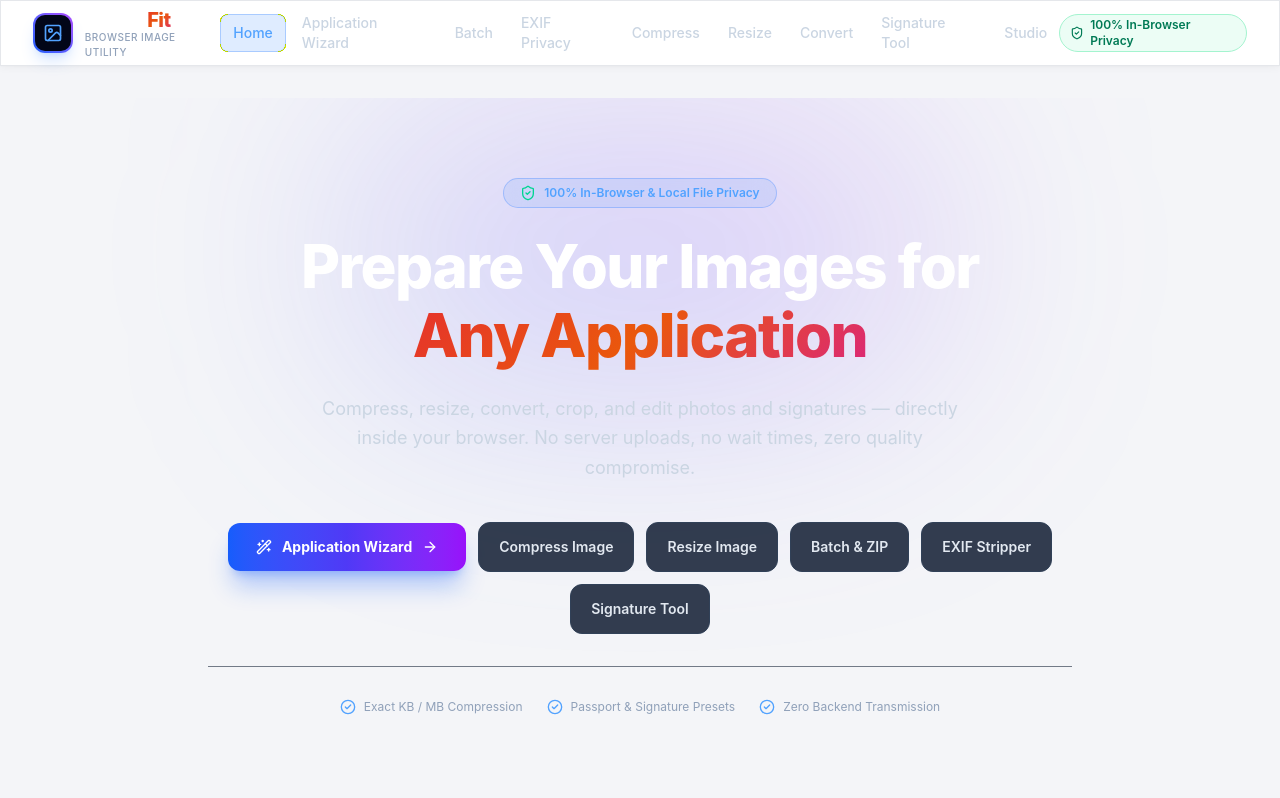
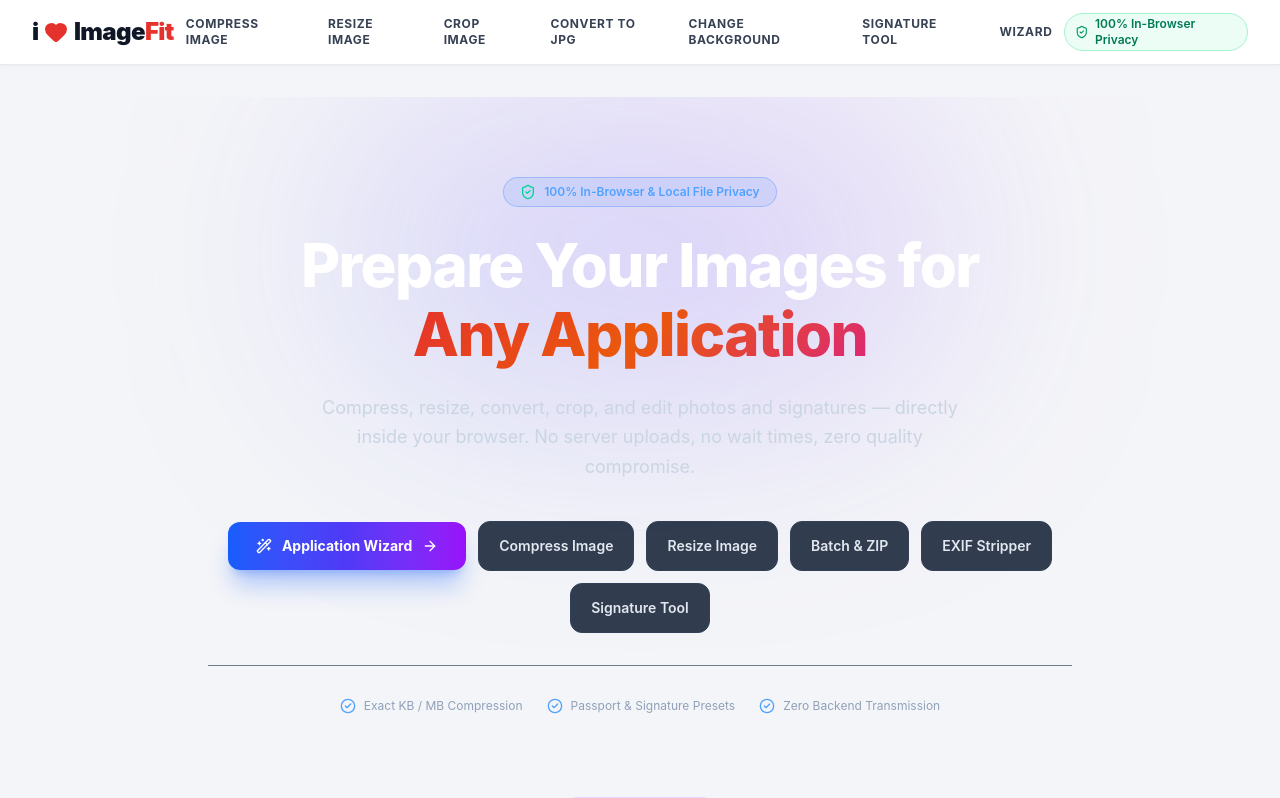
Before and after one commit to ashique1213/imagefit, a React (Vite) app: page / in a window 1280 px wide. Shown: the top 798 px of the page. Built offline with nearby package versions, Linux system fonts and the light colour scheme.

Commit message:
feat(layout): redesign header navigation and implement minimal single-row footer

```diff
--- a/src/components/common/Footer.tsx
+++ b/src/components/common/Footer.tsx
@@ -1,114 +1,37 @@
 import React from 'react';
 import { Link } from 'react-router-dom';
-import { Shield, Lock, Cpu, Image as ImageIcon } from 'lucide-react';
+import { Heart } from 'lucide-react';
 
 export const Footer: React.FC = () => {
   return (
-    <footer className="w-full border-t border-slate-800/80 bg-slate-950 text-slate-400 mt-20">
-      {/* Top Banner: Privacy Commitment */}
-      <div className="border-b border-slate-800/60 bg-gradient-to-r from-slate-900/50 via-blue-950/20 to-slate-900/50 py-6">
-        <div className="max-w-7xl mx-auto px-4 sm:px-6 lg:px-8">
-          <div className="grid grid-cols-1 md:grid-cols-3 gap-6 text-center md:text-left">
-            <div className="flex items-center justify-center md:justify-start gap-3">
-              <div className="p-2.5 rounded-lg bg-blue-500/10 text-blue-400">
-                <Shield className="w-5 h-5" />
-              </div>
-              <div>
-                <h4 className="text-sm font-semibold text-slate-200">100% Client-Side</h4>
-                <p className="text-xs text-slate-400">Zero backend uploads or server storage.</p>
-              </div>
-            </div>
-            <div className="flex items-center justify-center md:justify-start gap-3">
-              <div className="p-2.5 rounded-lg bg-emerald-500/10 text-emerald-400">
-                <Lock className="w-5 h-5" />
-              </div>
-              <div>
-                <h4 className="text-sm font-semibold text-slate-200">Privacy Guaranteed</h4>
-                <p className="text-xs text-slate-400">Your photos & signatures remain strictly private.</p>
-              </div>
-            </div>
-            <div className="flex items-center justify-center md:justify-start gap-3">
-              <div className="p-2.5 rounded-lg bg-purple-500/10 text-purple-400">
-                <Cpu className="w-5 h-5" />
-              </div>
-              <div>
-                <h4 className="text-sm font-semibold text-slate-200">Lightning Fast</h4>
-                <p className="text-xs text-slate-400">Powered directly by modern Web Canvas API.</p>
-              </div>
-            </div>
-          </div>
-        </div>
-      </div>
-
-      {/* Main Footer Content */}
-      <div className="max-w-7xl mx-auto px-4 sm:px-6 lg:px-8 py-12">
-        <div className="grid grid-cols-1 md:grid-cols-4 gap-8">
-          {/* Brand Col */}
-          <div className="md:col-span-1 space-y-4">
-            <div className="flex items-center gap-2.5">
-              <div className="w-8 h-8 rounded-lg bg-blue-600 flex items-center justify-center text-white">
-                <ImageIcon className="w-4 h-4" />
-              </div>
-              <span className="text-lg font-extrabold text-white">
-                Image<span className="text-gradient">Fit</span>
-              </span>
-            </div>
-            <p className="text-xs leading-relaxed text-slate-400">
-              The premier client-side image preparation suite for application forms, exams, government portals, college admissions, and banking uploads.
-            </p>
-          </div>
-
-          {/* Quick Tools */}
-          <div>
-            <h5 className="text-sm font-semibold text-slate-200 mb-3 tracking-wider uppercase text-xs">Primary Tools</h5>
-            <ul className="space-y-2 text-xs">
-              <li>
-                <Link to="/compress" className="hover:text-blue-400 transition-colors">Target KB Compressor</Link>
-              </li>
-              <li>
-                <Link to="/resize" className="hover:text-blue-400 transition-colors">Pixel & Percentage Resizer</Link>
-              </li>
-              <li>
-                <Link to="/convert" className="hover:text-blue-400 transition-colors">JPG / PNG / WebP Converter</Link>
-              </li>
-              <li>
-                <Link to="/signature" className="hover:text-blue-400 transition-colors">Signature Enhancer & Recolor</Link>
-              </li>
-            </ul>
-          </div>
-
-          {/* Additional Features */}
-          <div>
-            <h5 className="text-sm font-semibold text-slate-200 mb-3 tracking-wider uppercase text-xs">More Utilities</h5>
-            <ul className="space-y-2 text-xs">
-              <li>
-                <Link to="/background" className="hover:text-blue-400 transition-colors">Photo Background Swap</Link>
-              </li>
-              <li>
-                <Link to="/crop" className="hover:text-blue-400 transition-colors">Aspect Ratio Cropper</Link>
-              </li>
-              <li>
-                <Link to="/editor" className="hover:text-blue-400 transition-colors">All-in-One Studio Editor</Link>
-              </li>
-            </ul>
-          </div>
-
-          {/* Legal / Notice */}
-          <div>
-            <h5 className="text-sm font-semibold text-slate-200 mb-3 tracking-wider uppercase text-xs">Browser Processing</h5>
-            <div className="bg-slate-900/80 border border-slate-800 rounded-lg p-3 text-xs leading-relaxed text-slate-400">
-              <p className="font-medium text-slate-300 mb-1">Notice:</p>
-              ImageFit processes images using standard HTML5 Canvas & HTML Blob Web APIs inside your browser session. Files are never transmitted anywhere.
-            </div>
-          </div>
+    <footer className="w-full border-t border-gray-200 bg-white py-6 mt-16">
+      <div className="max-w-7xl mx-auto px-4 sm:px-6 lg:px-8 flex flex-col sm:flex-row items-center justify-between gap-4 text-xs text-gray-500">
+        <div className="flex items-center gap-2">
+          <Link to="/" className="flex items-center gap-1 font-bold text-gray-900 hover:text-gray-700">
+            <span className="font-black text-sm tracking-tight">i</span>
+            <Heart className="w-3.5 h-3.5 fill-[#e5322d] text-[#e5322d]" />
+            <span className="font-black text-sm tracking-tight">
+              Image<span className="text-[#e5322d]">Fit</span>
+            </span>
+          </Link>
+          <span className="text-gray-300">•</span>
+          <span>© {new Date().getFullYear()} ImageFit</span>
         </div>
 
-        {/* Bottom Bar */}
-        <div className="mt-12 pt-6 border-t border-slate-800/60 flex flex-col sm:flex-row items-center justify-between text-xs text-slate-500 gap-4">
-          <p>© {new Date().getFullYear()} ImageFit. All rights reserved.</p>
-          <p className="flex items-center gap-1">
-            100% Client-Side In-Browser Processing
-          </p>
+        <div className="flex flex-wrap items-center justify-center gap-x-5 gap-y-2 font-medium text-gray-600">
+          <Link to="/compress" className="hover:text-[#e5322d] transition-colors">Compress</Link>
+          <Link to="/resize" className="hover:text-[#e5322d] transition-colors">Resize</Link>
+          <Link to="/crop" className="hover:text-[#e5322d] transition-colors">Crop</Link>
+          <Link to="/convert" className="hover:text-[#e5322d] transition-colors">Convert</Link>
+          <Link to="/background" className="hover:text-[#e5322d] transition-colors">Background</Link>
+          <Link to="/signature" className="hover:text-[#e5322d] transition-colors">Signature</Link>
+          <Link to="/pipeline" className="hover:text-[#e5322d] transition-colors">Wizard</Link>
+        </div>
+
+        <div className="flex items-center gap-1 text-gray-400">
+          <span>Made with</span>
+          <Heart className="w-3.5 h-3.5 fill-[#e5322d] text-[#e5322d]" />
+          <span>in browser</span>
         </div>
       </div>
     </footer>
--- a/src/components/common/Header.tsx
+++ b/src/components/common/Header.tsx
@@ -1,22 +1,30 @@
-import React, { useState } from 'react';
+import React, { useState, useEffect } from 'react';
 import { Link, useLocation } from 'react-router-dom';
-import { ShieldCheck, Image, Menu, X } from 'lucide-react';
+import {
+  Heart,
+  ShieldCheck,
+  Menu,
+  X,
+} from 'lucide-react';
 import { Badge } from './Badge';
 
 export const Header: React.FC = () => {
   const [mobileMenuOpen, setMobileMenuOpen] = useState(false);
   const location = useLocation();
 
-  const navLinks = [
-    { name: 'Home', path: '/' },
-    { name: 'Application Wizard', path: '/pipeline' },
-    { name: 'Batch', path: '/batch' },
-    { name: 'EXIF Privacy', path: '/metadata' },
-    { name: 'Compress', path: '/compress' },
-    { name: 'Resize', path: '/resize' },
-    { name: 'Convert', path: '/convert' },
-    { name: 'Signature Tool', path: '/signature' },
-    { name: 'Studio', path: '/editor' },
+  // Close menus on route change
+  useEffect(() => {
+    setMobileMenuOpen(false);
+  }, [location.pathname]);
+
+  const quickLinks = [
+    { name: 'COMPRESS IMAGE', path: '/compress' },
+    { name: 'RESIZE IMAGE', path: '/resize' },
+    { name: 'CROP IMAGE', path: '/crop' },
+    { name: 'CONVERT TO JPG', path: '/convert' },
+    { name: 'CHANGE BACKGROUND', path: '/background' },
+    { name: 'SIGNATURE TOOL', path: '/signature' },
+    { name: 'WIZARD', path: '/pipeline' },
   ];
 
   const isActive = (path: string) => {
@@ -26,38 +34,30 @@ export const Header: React.FC = () => {
   };
 
   return (
-    <header className="sticky top-0 z-50 w-full border-b border-slate-800/80 glass-panel">
+    <header className="sticky top-0 z-50 w-full bg-white border-b border-gray-200/90 shadow-[0_1px_3px_rgba(0,0,0,0.04)]">
       <div className="max-w-7xl mx-auto px-4 sm:px-6 lg:px-8">
         <div className="flex items-center justify-between h-16">
-          {/* Brand Logo */}
-          <Link to="/" className="flex items-center gap-3 group">
-            <div className="w-10 h-10 rounded-xl bg-gradient-to-tr from-blue-600 via-indigo-500 to-purple-500 p-0.5 shadow-lg shadow-blue-500/20 group-hover:shadow-blue-500/40 transition-all duration-300">
-              <div className="w-full h-full bg-slate-950 rounded-[10px] flex items-center justify-center">
-                <Image className="w-5 h-5 text-blue-400 group-hover:scale-110 transition-transform duration-300" />
-              </div>
-            </div>
-            <div>
-              <span className="text-xl font-extrabold tracking-tight text-white flex items-center gap-1">
-                Image<span className="text-gradient">Fit</span>
-              </span>
-              <span className="hidden sm:block text-[10px] font-medium text-slate-400 -mt-1 tracking-wider uppercase">
-                Browser Image Utility
-              </span>
-            </div>
+          {/* Brand Logo: i ❤️ ImageFit */}
+          <Link to="/" className="flex items-center gap-1.5 group select-none">
+            <span className="text-2xl font-black text-gray-900 tracking-tighter">i</span>
+            <Heart className="w-6 h-6 fill-[#e5322d] text-[#e5322d] group-hover:scale-110 transition-transform duration-200" />
+            <span className="text-2xl font-black text-gray-900 tracking-tight">
+              Image<span className="text-[#e5322d]">Fit</span>
+            </span>
           </Link>
 
           {/* Desktop Nav */}
-          <nav className="hidden md:flex items-center gap-1">
-            {navLinks.map((link) => {
+          <nav className="hidden lg:flex items-center gap-1">
+            {quickLinks.map((link) => {
               const active = isActive(link.path);
               return (
                 <Link
                   key={link.path}
                   to={link.path}
-                  className={`px-3 py-2 rounded-lg text-sm font-medium transition-all duration-200 ${
+                  className={`px-3 py-2 rounded-lg text-xs font-bold tracking-wider uppercase transition-colors ${
                     active
-                      ? 'bg-blue-500/15 text-blue-400 border border-blue-500/30'
-                      : 'text-slate-300 hover:text-white hover:bg-slate-800/60'
+                      ? 'bg-red-50 text-[#e5322d]'
+                      : 'text-gray-700 hover:text-[#e5322d] hover:bg-gray-50'
                   }`}
                 >
                   {link.name}
@@ -66,22 +66,22 @@ export const Header: React.FC = () => {
             })}
           </nav>
 
-          {/* Right Side: Privacy Indicator & CTA */}
-          <div className="hidden lg:flex items-center gap-3">
+          {/* Right Side: Privacy Indicator & Free Badge */}
+          <div className="hidden sm:flex items-center gap-2.5">
             <Badge variant="green" size="sm">
-              <ShieldCheck className="w-3.5 h-3.5" />
+              <ShieldCheck className="w-3.5 h-3.5 text-emerald-600" />
               <span>100% In-Browser Privacy</span>
             </Badge>
           </div>
 
           {/* Mobile Menu Button */}
-          <div className="flex md:hidden items-center gap-2">
+          <div className="flex lg:hidden items-center gap-2">
             <button
               onClick={() => setMobileMenuOpen(!mobileMenuOpen)}
-              className="p-2 rounded-lg text-slate-400 hover:text-white hover:bg-slate-800 focus:outline-none focus:ring-2 focus:ring-blue-500/50"
+              className="p-2 rounded-lg text-gray-600 hover:text-gray-900 hover:bg-gray-100 focus:outline-none focus:ring-2 focus:ring-red-500/50"
               aria-label="Toggle Navigation Menu"
             >
-              {mobileMenuOpen ? <X className="w-6 h-6" /> : <Menu className="w-6 h-6" />}
+              {mobileMenuOpen ? <X className="w-6 h-6 text-[#e5322d]" /> : <Menu className="w-6 h-6" />}
             </button>
           </div>
         </div>
@@ -89,28 +89,29 @@ export const Header: React.FC = () => {
 
       {/* Mobile Menu Dropdown */}
       {mobileMenuOpen && (
-        <div className="md:hidden border-b border-slate-800 bg-slate-900/95 backdrop-blur-xl px-4 pt-2 pb-4 space-y-1">
-          {navLinks.map((link) => {
+        <div className="lg:hidden border-t border-gray-200 bg-white px-4 pt-3 pb-6 space-y-1 shadow-xl max-h-[85vh] overflow-y-auto">
+          {quickLinks.map((link) => {
             const active = isActive(link.path);
             return (
               <Link
                 key={link.path}
                 to={link.path}
                 onClick={() => setMobileMenuOpen(false)}
-                className={`block px-3 py-2.5 rounded-lg text-base font-medium transition-colors ${
+                className={`flex items-center px-3 py-2.5 rounded-xl text-sm font-bold tracking-wide transition-colors ${
                   active
-                    ? 'bg-blue-500/20 text-blue-400 font-semibold'
-                    : 'text-slate-300 hover:text-white hover:bg-slate-800'
+                    ? 'bg-red-50 text-[#e5322d]'
+                    : 'text-gray-700 hover:text-gray-900 hover:bg-gray-50'
                 }`}
               >
                 {link.name}
               </Link>
             );
           })}
-          <div className="pt-3 border-t border-slate-800 flex items-center justify-between">
-            <span className="text-xs text-slate-400 flex items-center gap-1.5">
-              <ShieldCheck className="w-4 h-4 text-emerald-400" />
-              Files never leave your device
+
+          <div className="pt-4 mt-2 border-t border-gray-100 flex items-center justify-between px-3 text-xs text-emerald-700 font-medium">
+            <span className="flex items-center gap-1.5">
+              <ShieldCheck className="w-4 h-4 text-emerald-600" />
+              100% In-Browser Privacy
             </span>
           </div>
         </div>
```
